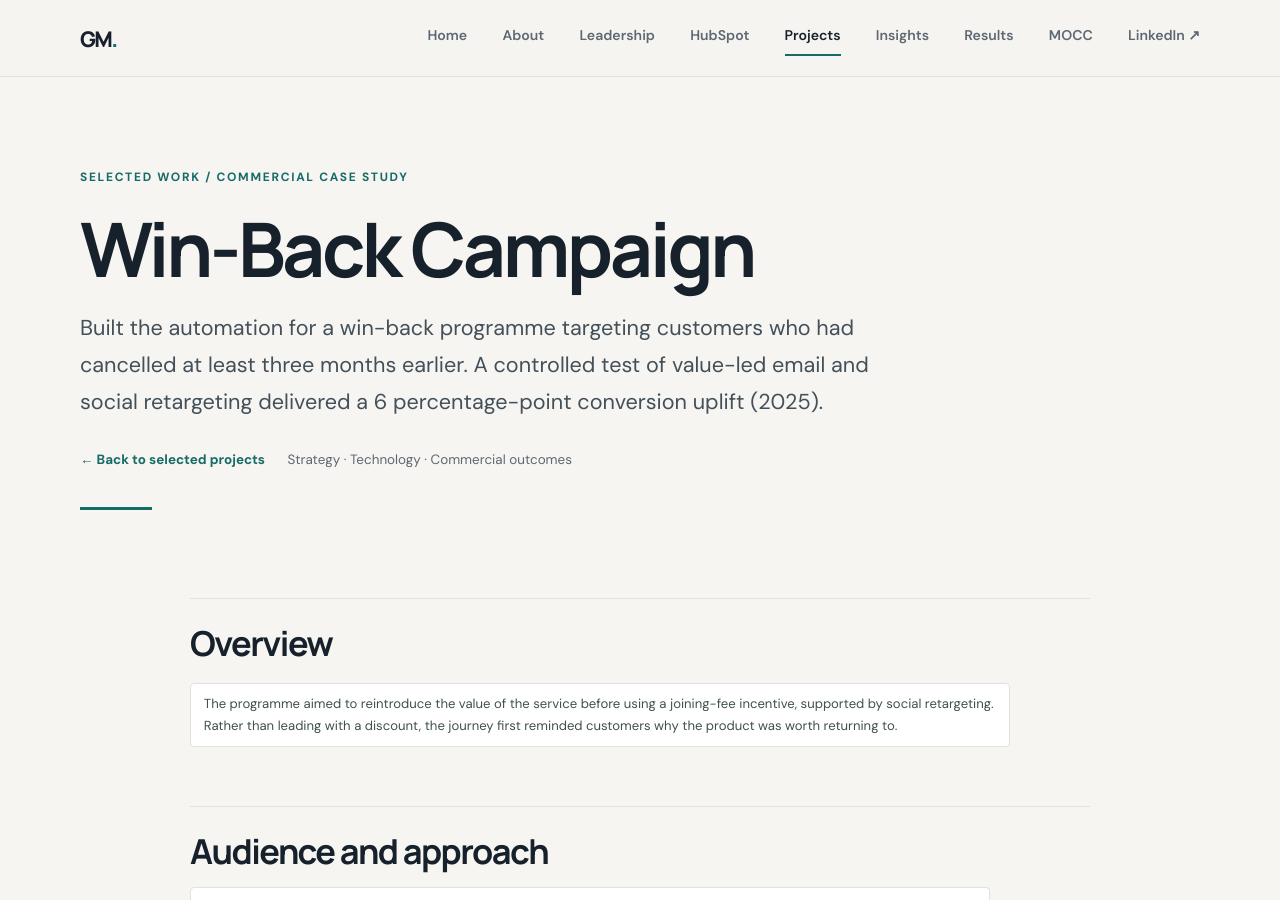
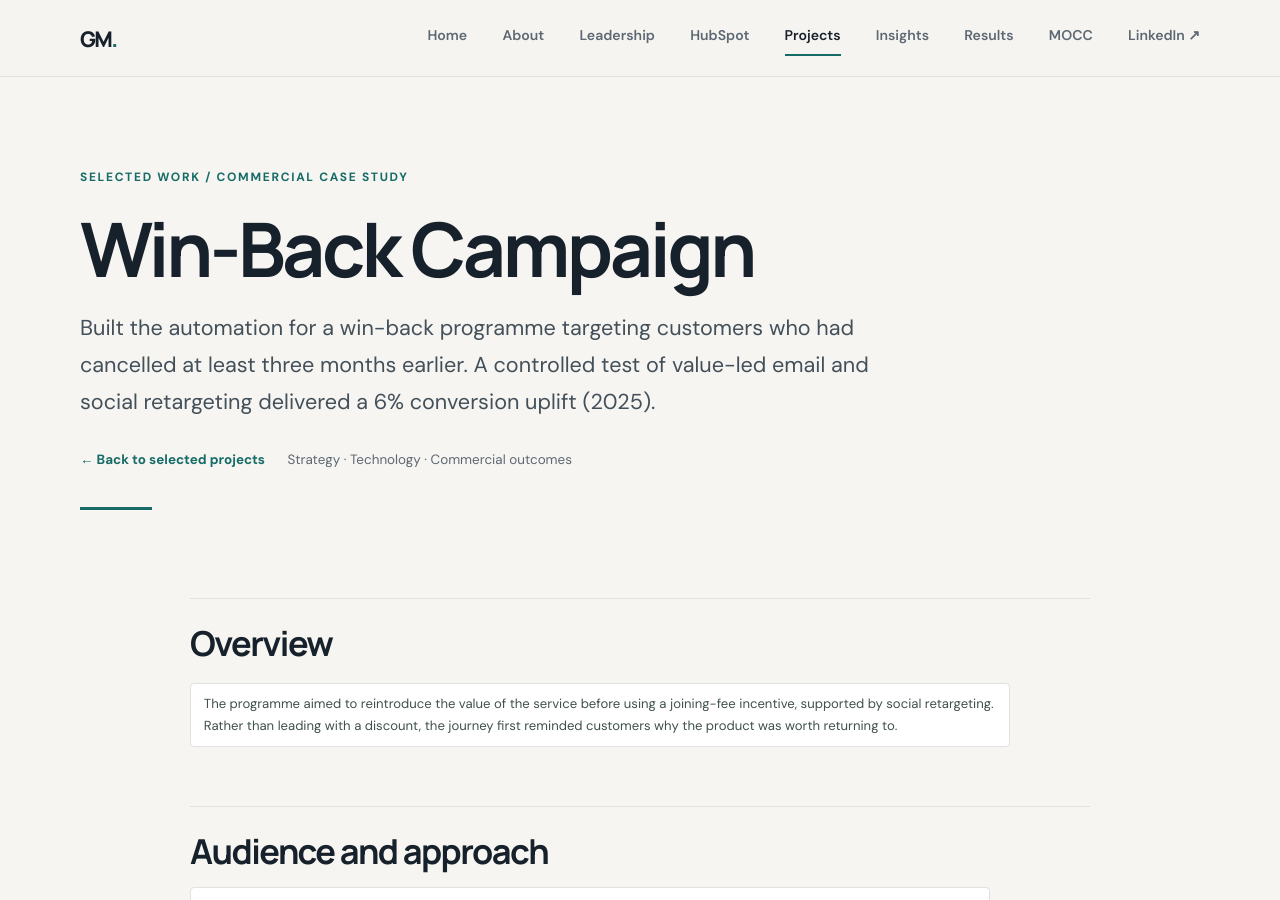
Before and after one commit to georgefwmurray/Marketing-Operations-Control-Centre, a Jekyll site: the page built from Campaign & Commercial Projects/Win-Back-Campaign.md, in a window 1280 px wide and 900 px high. Built offline with Jekyll 4.4.1, drawn with Linux system fonts in a browser that asks for light colours; some of the changed text lies outside the part shown.

Commit message:
Address review: factual consistency and clean internal links

```diff
--- a/Campaign & Commercial Projects/Win-Back-Campaign.md
+++ b/Campaign & Commercial Projects/Win-Back-Campaign.md
@@ -3,8 +3,8 @@ permalink: /projects/win-back-campaign/
 redirect_from:
   - "/Campaign%20&%20Commercial%20Projects/Win-Back-Campaign.html"
   - "/Campaign%20%26%20Commercial%20Projects/Win-Back-Campaign.html"
-title: "Win-Back Campaign: 6 Percentage-Point Conversion Uplift"
-description: "Built the automation for a win-back programme targeting customers who had cancelled at least three months earlier. A controlled test of value-led email and social retargeting delivered a 6 percentage-point conversion uplift (2025)."
+title: "Win-Back Campaign: 6% Conversion Uplift"
+description: "Built the automation for a win-back programme targeting customers who had cancelled at least three months earlier. A controlled test of value-led email and social retargeting delivered a 6% conversion uplift (2025)."
 ---
 
 ## Overview
@@ -39,7 +39,7 @@ The Content Manager was responsible for the campaign communications, while the P
 
 The campaign was evaluated against a control group that was not targeted.
 
-The test group achieved a **6 percentage-point increase in conversion to sale** compared with the control group. The exact underlying conversion rates are not available, so the result is reported as a percentage-point uplift rather than a relative percentage increase.
+The test group achieved a **6% uplift in conversion to sale** compared with the control group.
 
 ## Why it mattered
 
```
